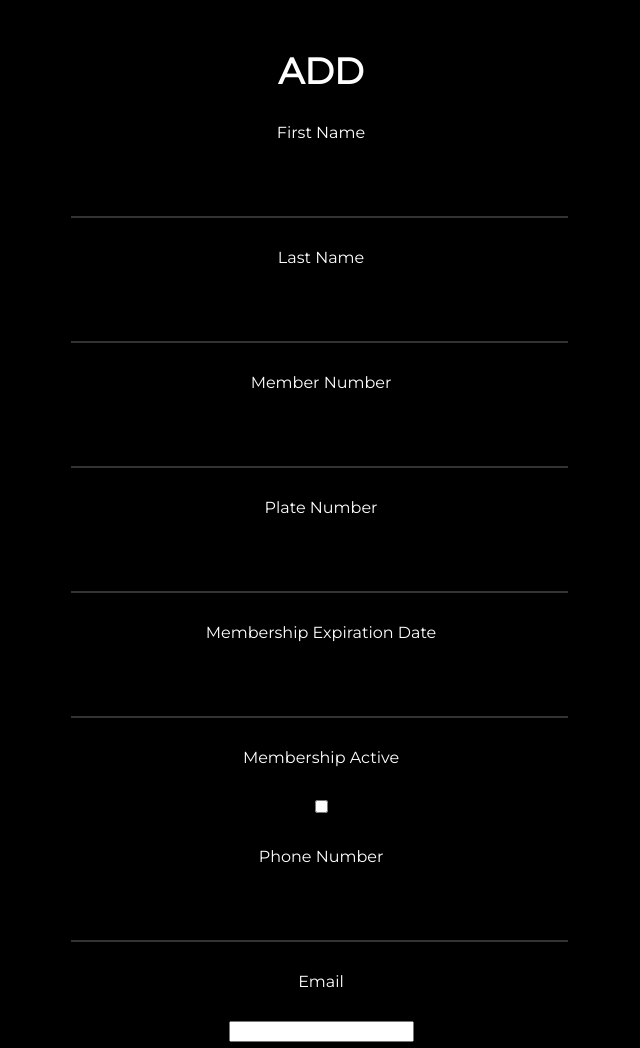
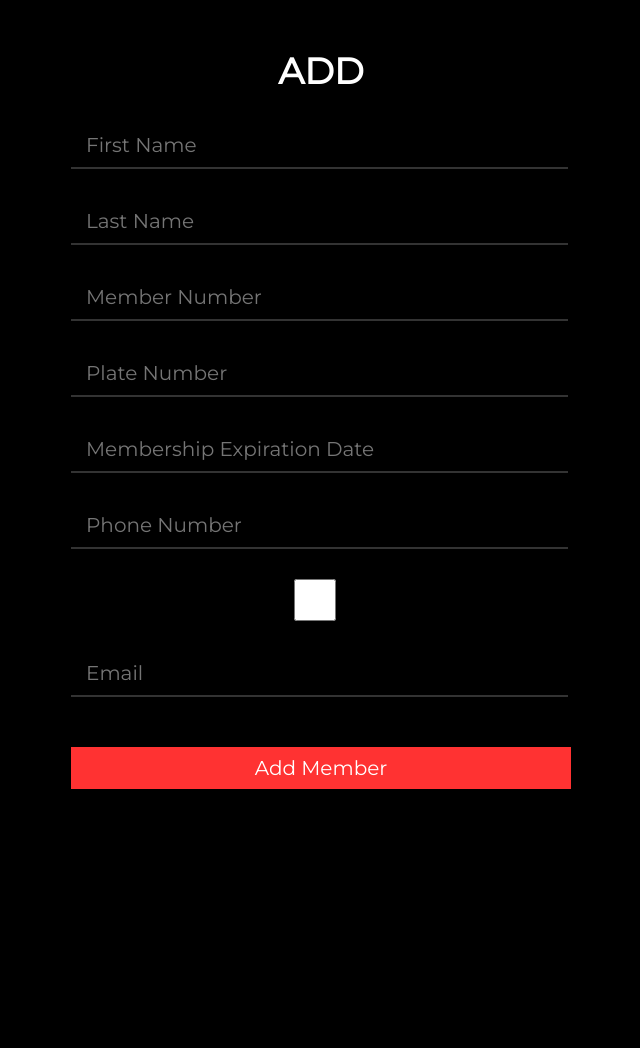
Before and after one commit to unitedideas/memberomra, a Django app: page /add in a window 1280 px wide. Shown: the part 69-1117 px from the top of the page, without its empty margins (319-959 px from the left). After the commit the page ends 858 px from the top, so only its background shows below. Run offline with Django 3.2, Linux system fonts and the light colour scheme; the visitor is signed in with stand-in values (Sample User, id 1); some libraries are stand-ins or nearby versions.

Commit message:
add form is functional using django Model forms

```diff
--- a/members/forms.py
+++ b/members/forms.py
@@ -11,6 +11,18 @@ class CustomAuthForm(AuthenticationForm):
 
 
 class AddMemberForm(ModelForm):
+    def __init__(self, *args, **kwargs):
+        kwargs.setdefault('auto_id', '%s')
+        kwargs.setdefault('label_suffix', '')
+        super().__init__(*args, **kwargs)
+
+        for field_name in self.fields:
+            field = self.fields.get(field_name)
+            if field:
+                field.widget.attrs.update({
+                    'placeholder': field.help_text
+                })
+
     class Meta:
         model = Rider
         fields = '__all__'
--- a/members/models.py
+++ b/members/models.py
@@ -7,14 +7,15 @@ for r in range(2010, (datetime.datetime.now().year + 5)):
 
 
 class Rider(models.Model):
-    firstName = models.CharField('First Name', null=True, blank=True, max_length=120)
-    lastName = models.CharField('Last Name', null=True, blank=True, max_length=120)
-    memberNumber = models.CharField('Member Number', null=True, blank=True, max_length=120)
-    plateNumber = models.CharField('Plate Number', null=True, blank=True, max_length=120)
-    expirationDate = models.DateField('Membership Expiration Date', null=True, blank=True)
-    active = models.BooleanField('Membership Active')
-    phoneNumber = models.CharField('Phone Number', null=True, blank=True, max_length=13)
-    email = models.EmailField('Email', null=True, blank=True, max_length=120)
+    firstName = models.CharField('First Name', help_text='First Name', null=True, blank=True, max_length=120)
+    lastName = models.CharField('Last Name', help_text='Last Name', null=True, blank=True, max_length=120)
+    memberNumber = models.CharField('Member Number', help_text='Member Number', null=True, blank=True, max_length=120)
+    plateNumber = models.CharField('Plate Number', help_text='Plate Number', null=True, blank=True, max_length=120)
+    expirationDate = models.DateField('Membership Expiration Date', help_text='Membership Expiration Date', null=True,
+                                      blank=True)
+    phoneNumber = models.CharField('Phone Number', help_text='Phone Number', null=True, blank=True, max_length=13)
+    active = models.BooleanField('Membership Active', help_text='Membership Active', )
+    email = models.EmailField('Email', help_text='Email', null=True, blank=True, max_length=120)
 
     class Meta:
         verbose_name = 'Rider'
--- a/members/templates/add_form.html
+++ b/members/templates/add_form.html
@@ -6,7 +6,7 @@
         <input type="text" id="lastName" placeholder="Last Name">
     </div>
     <div class="form-group">
-        <input type="text" id="email" placeholder="Email">
+        <input type="email" id="email" placeholder="Email">
     </div>
     <div class="form-group">
         <input type="text" id="phoneNumber" placeholder="Phone Number">
--- a/members/templates/members/add.html
+++ b/members/templates/members/add.html
@@ -12,13 +12,16 @@
 {% block body %}
     <h2 class="page_title">ADD</h2>
     <div class="container">
-        <div class="add-form">
+        <form class="add-form" method="post">
+            {% csrf_token %}
             {#        {% include 'add_form.html' %}#}
             {% for field in form %}
-                <p class="form-group">{{ field.label }}</p>
+                {#                <p class="form-group">{{ field.label }}</p>#}
                 <p class="form-group">{{ field }}</p>
             {% endfor %}
-        </div>
+            <button type="submit">Add Member</button>
+
+        </form>
     </div>
     <script>
         document.querySelector('#add_nav').style.color = "rgb(255, 50, 50)"
--- a/members/views.py
+++ b/members/views.py
@@ -3,7 +3,7 @@ from django.shortcuts import render
 from django.contrib.auth.decorators import login_required
 from members.forms import AddMemberForm
 from .models import *
-from django.http import JsonResponse
+from django.http import JsonResponse, HttpResponseRedirect
 import json
 
 
@@ -25,8 +25,21 @@ def search(request):
 @login_required(login_url='')
 def add(request):
     """ Allows an admin to manually add members to the database """
-    form = AddMemberForm()
-    return render(request, 'members/add.html', {'form':form})
+    print(request.method)
+    if request.method == 'POST':
+        print('post method')
+        form = AddMemberForm(request.POST)
+        if form.is_valid():
+            print('success')
+            form.save()
+            return HttpResponseRedirect('/add')
+        else:
+            print('error')
+            render(request, 'members/add.html', {'form': form})
+    else:
+        print('get method')
+        form = AddMemberForm()
+        return render(request, 'members/add.html', {'form': form})
 
 
 def member_search(request):
--- a/static/memberomra/css/base.css
+++ b/static/memberomra/css/base.css
@@ -163,7 +163,7 @@ button:visited {
     float: left;
 }
 
-.search-form input[type=text], select {
+.search-form input[type=text], input[type=email],input[type=checkbox], select {
     border: none;
     border-bottom: 2px solid rgb(51, 51, 51);
     background-color: inherit;
```
